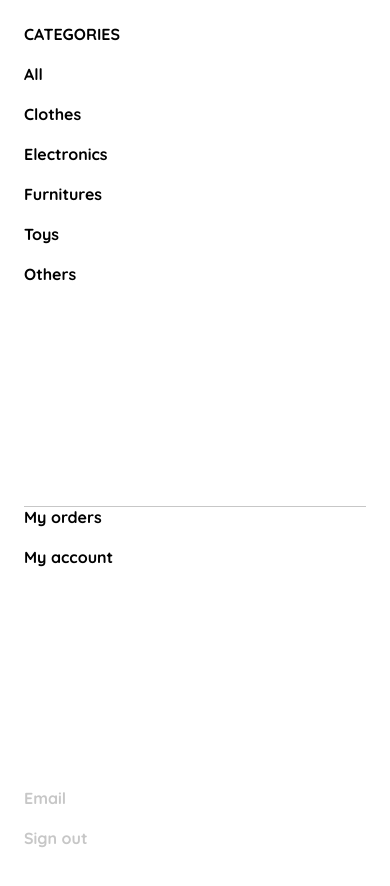
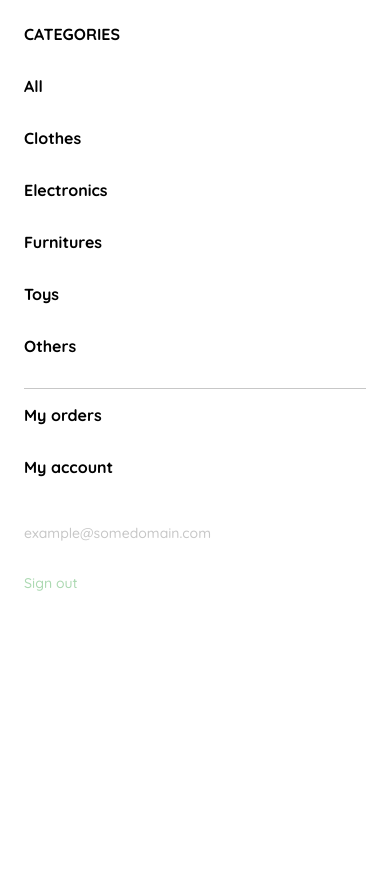
Before and after one commit to smillerr/yardSaleProject, a plain HTML site: page mobileMenu.html in a window 390 px wide. After the commit the page ends 844 px from the top, so only its background shows below. Drawn offline with Linux system fonts and the light colour scheme.

Commit message:
Mobile menu finished

```diff
--- a/mobileMenu.html
+++ b/mobileMenu.html
@@ -28,7 +28,7 @@
         font-family: 'Quicksand', sans-serif;
     }
     .mobile-menu{
-        height: 100vh;
+        height: 600px;
         display: flex;
         flex-direction: column;
         justify-content: space-between;
@@ -41,7 +41,7 @@
         font-size: var(--medium);
     }
     .categories-list{
-
+        border-bottom: 1px solid var(--very-light-pink);
     }
     .primary-list{
         list-style: none;
@@ -49,15 +49,19 @@
         margin: 0;
     }
     .categories-item{
-        margin-bottom: 2rem;
+        margin-bottom: 3.2rem;
     }
     .other-info-list{
-        border-top: 1px solid var(--very-light-pink);
     }
-    .my-info .primary-list .categories-item a:nth-child(1){
+    .my-info .primary-list .categories-item a{
 
         color: var(--very-light-pink);
+        font-size: var(--small);
+        font-weight: 500;
 
+    }
+    .mobile-menu .my-info .primary-list .categories-item #sign-out{
+        color: var(--hospital-green);
     }
     </style>
 </head>
@@ -101,10 +105,10 @@
         <div class="my-info">
             <ul class="primary-list">
                 <li class="categories-item">
-                    <a href="/"> Email </a>
+                    <a href="/"> example@somedomain.com </a>
                 </li>
                 <li class="categories-item">
-                    <a href="/"> Sign out </a>
+                    <a href="/" id="sign-out"> Sign out </a>
                 </li>
             </ul>
         </div>
```
